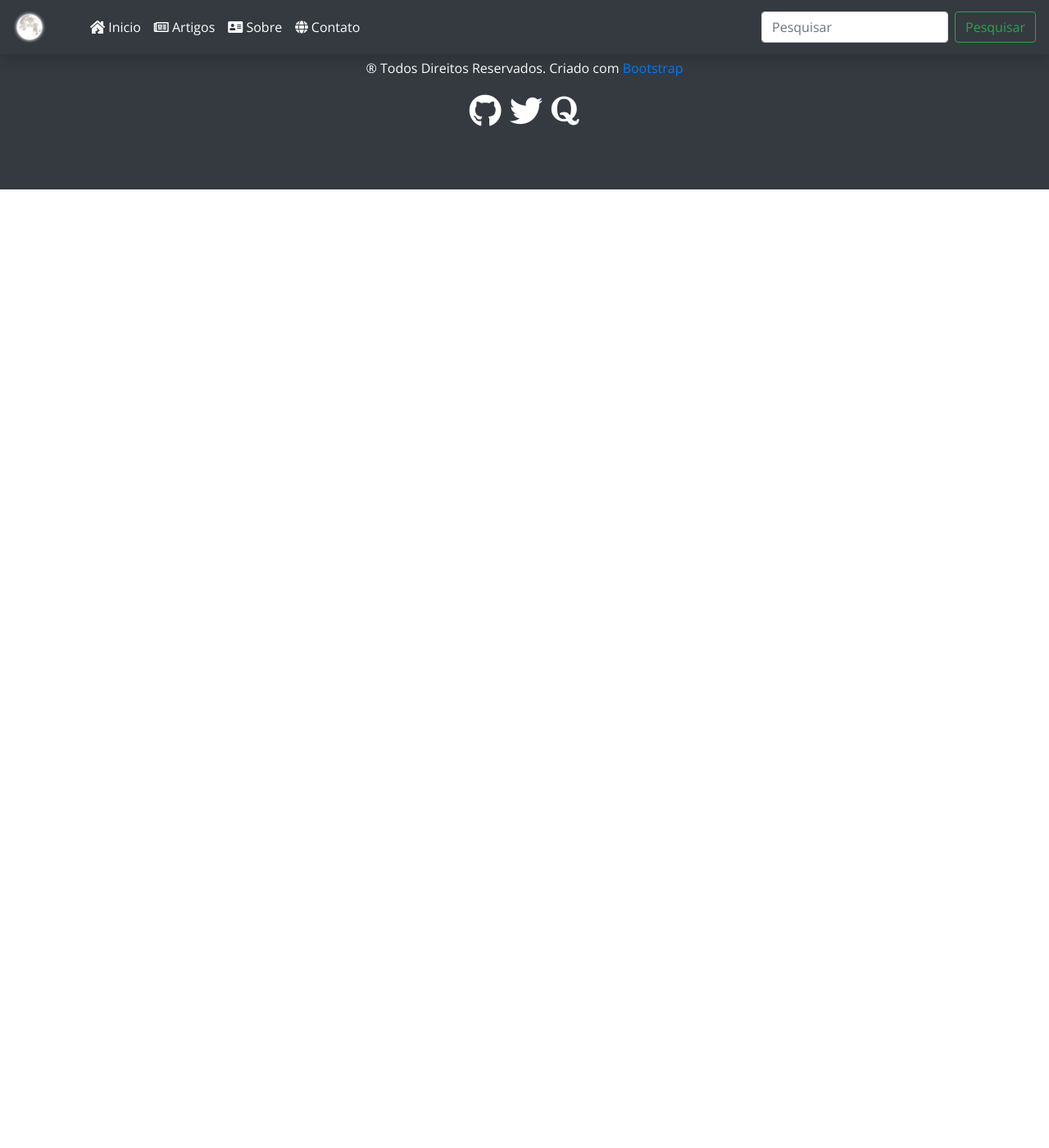
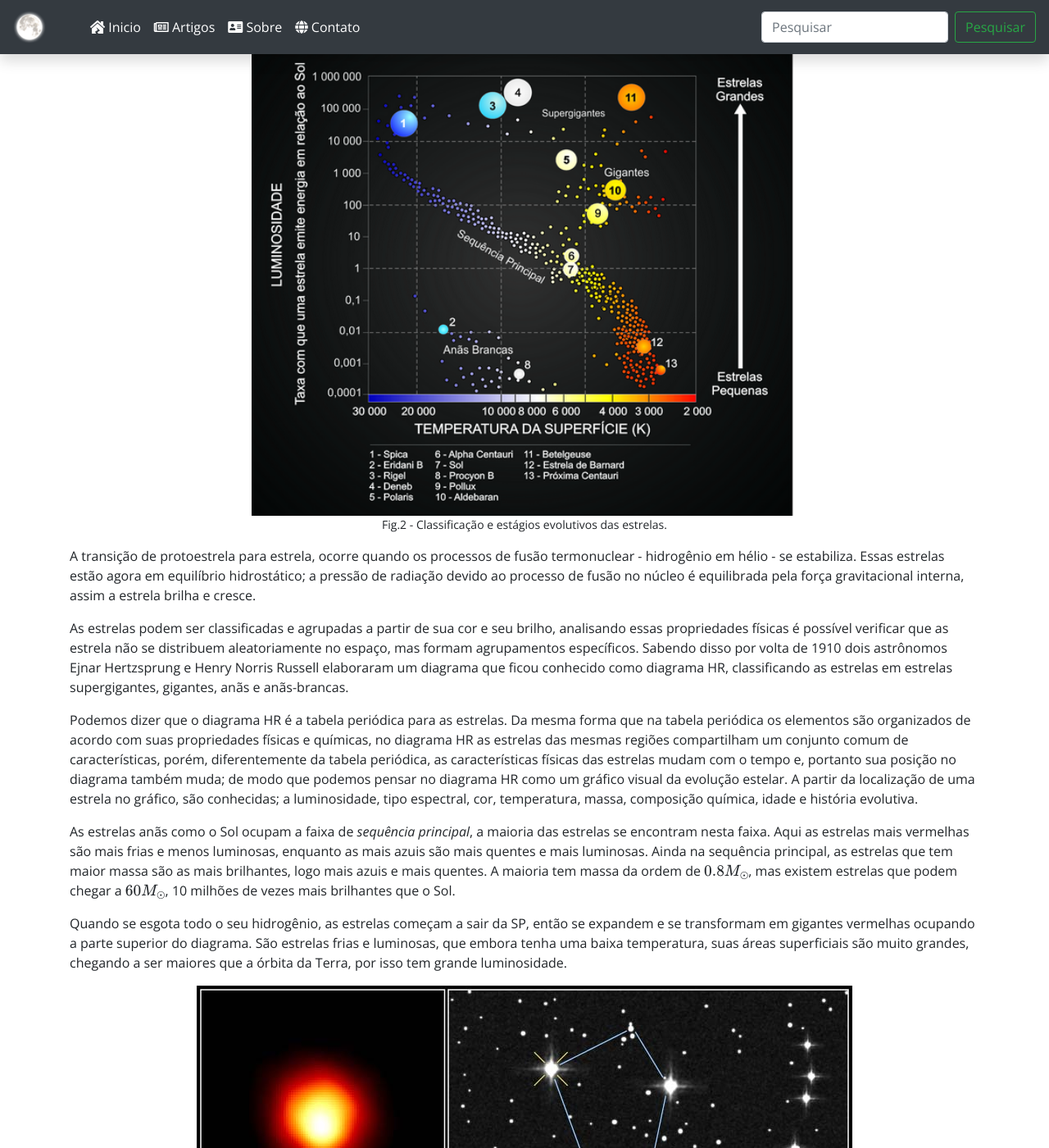
Before and after one commit to sidereus-nuncius/sidereus-nuncius.github.io, a Jekyll site: the page built from _posts/2020-08-06-evolução-estelar.md, in a window 1280 px wide and 1400 px high, scrolled down 2343 px. Shown: the whole window at 82% size. Built offline with Jekyll 4.4.1, drawn with Linux system fonts in a browser that asks for light colours; nearby versions of some CDN libraries; formulas are drawn with MathJax 3; before the commit the page ends 2574 px from its top, so only the background shows below that; some of the changed text lies outside the part shown.

Commit message:
2 edicao evol star

```diff
--- a/_posts/2020-08-06-evolução-estelar.md
+++ b/_posts/2020-08-06-evolução-estelar.md
@@ -43,3 +43,40 @@ Na simulação abaixo, podemos observar uma protoestrela com um disco protoplane
 </center>
 
 Para as estrelas massivas (acima de $10 M\odot$) o glóbulo é completamente consumido, ionizando toda a nuvem ao redor para formar a protoestrela, tudo isso em um período de mais ou menos 160 000 anos. Diferente das estrelas da ordem de massa do Sol, que levam cerca de 30 milhões de anos para sais da fase de protoestrela e ainda não destrói todo o glóbulo, preservando a nuvem de gás e poeira em forma de disco ao seu redor. Tanto estrelas massivas como de pouca massa, emitem um jato de radiação que escapa do núcleo da protoestrela, porém nas estrelas de pouca massa, esse jato vai interagir com o que sobrou do glóbulo e da nuvem, do qual se formará os sistemas planetários.
+
+### Classificação e o diagrama HR
+
+<center>
+ <figure>
+  <img src="/assets/img/evlStar/diagramaHR.png" alt="Trulli" style="width:60%">
+  <figcaption>Fig.2 - Classificação e estágios evolutivos das estrelas.</figcaption>
+</figure>
+</center>
+
+A transição de protoestrela para estrela, ocorre quando os processos de fusão termonuclear - hidrogênio em hélio - se estabiliza. Essas estrelas estão agora em equilíbrio hidrostático; a pressão de radiação devido ao processo de fusão no núcleo é equilibrada pela força gravitacional interna, assim a estrela brilha e cresce.
+
+As estrelas podem ser classificadas e agrupadas a partir de sua cor e seu brilho, analisando essas propriedades físicas é possível verificar que as estrela não se distribuem aleatoriamente no espaço, mas formam agrupamentos específicos. Sabendo disso por volta de 1910 dois astrônomos Ejnar Hertzsprung e Henry Norris Russell elaboraram um diagrama que ficou conhecido como diagrama HR, classificando as estrelas em  estrelas supergigantes, gigantes, anãs e anãs-brancas.
+
+Podemos dizer que o diagrama HR é a tabela periódica para as estrelas. Da mesma forma que na tabela periódica os elementos são organizados de acordo com suas propriedades físicas e químicas, no diagrama HR as estrelas das mesmas regiões compartilham um conjunto comum de características, porém, diferentemente da tabela periódica, as características físicas das estrelas mudam com o tempo e, portanto sua posição no diagrama também muda; de modo que podemos pensar no diagrama HR como um gráfico visual da evolução estelar. A partir da localização de uma estrela no gráfico, são conhecidas; a luminosidade, tipo espectral, cor, temperatura, massa, composição química, idade e história evolutiva.
+
+As estrelas anãs como o Sol ocupam a faixa de *sequência principal*, a maioria das estrelas se encontram nesta faixa. Aqui as estrelas mais vermelhas são mais frias e menos luminosas, enquanto as mais azuis são mais quentes e mais luminosas. Ainda na sequência principal, as estrelas que tem maior massa são as mais brilhantes, logo mais azuis e mais quentes. A maioria tem massa da ordem de $0.8 M_{\odot}$, mas existem estrelas que podem chegar a $60 M_{\odot}$, 10 milhões de vezes mais brilhantes que o Sol.
+
+Quando se esgota todo o seu hidrogênio, as estrelas começam a sair da SP, então se expandem e se transformam em gigantes vermelhas ocupando a parte superior do diagrama. São estrelas frias e luminosas, que embora tenha uma baixa temperatura, suas áreas superficiais são muito grandes, chegando a ser maiores que a órbita da Terra, por isso tem grande luminosidade.
+
+<center>
+ <figure>
+  <img src="/assets/img/evlStar/betelgeuse.jpg" alt="Trulli">
+  <figcaption>Fig.3 - Estrela Betelgeuse supergigante da constelação de Órion que está a 642 anos-luz com uma massa de $14M_{\odot}$, chegando a ser quase 15 000 vezes mais luminosa que o Sol. </figcaption>
+</figure>
+</center>
+
+Abaixo da sequência principal ficam as anãs-brancas, são estrelas com o tamanho próximo ao da Terra, porém, possuem uma massa de até $10 M_{\odot}$. É o ultimo estágio de evolução de muitas estrelas, incluindo o Sol como visto anteriormente. A estrela Sirius B é um exemplo de anã-branca, são estrelas muito comuns pois estão terminando seu ciclo evolutivo. O passo seguinte vai depender da massa da estrela, que vai determinar se ela será uma estrela de neutrons ou um buraco negro.
+
+<center>
+ <figure>
+  <img src="/assets/img/evlStar/siriusb.png" alt="Trulli">
+  <figcaption>Fig. - Estrela anã-branca Sirius b da constelação do cão maior que saiu da sequência principal a cerca de 230 milhões de anos.  </figcaption>
+</figure>
+</center>
+
+### Estágio final das estrelas supermassivas
```
Also changed, not shown: assets/img/evlStar/betelgeuse.jpg (added), assets/img/evlStar/diagramaHR.png (added), assets/img/evlStar/siriusb.png (added), 1 other file.
